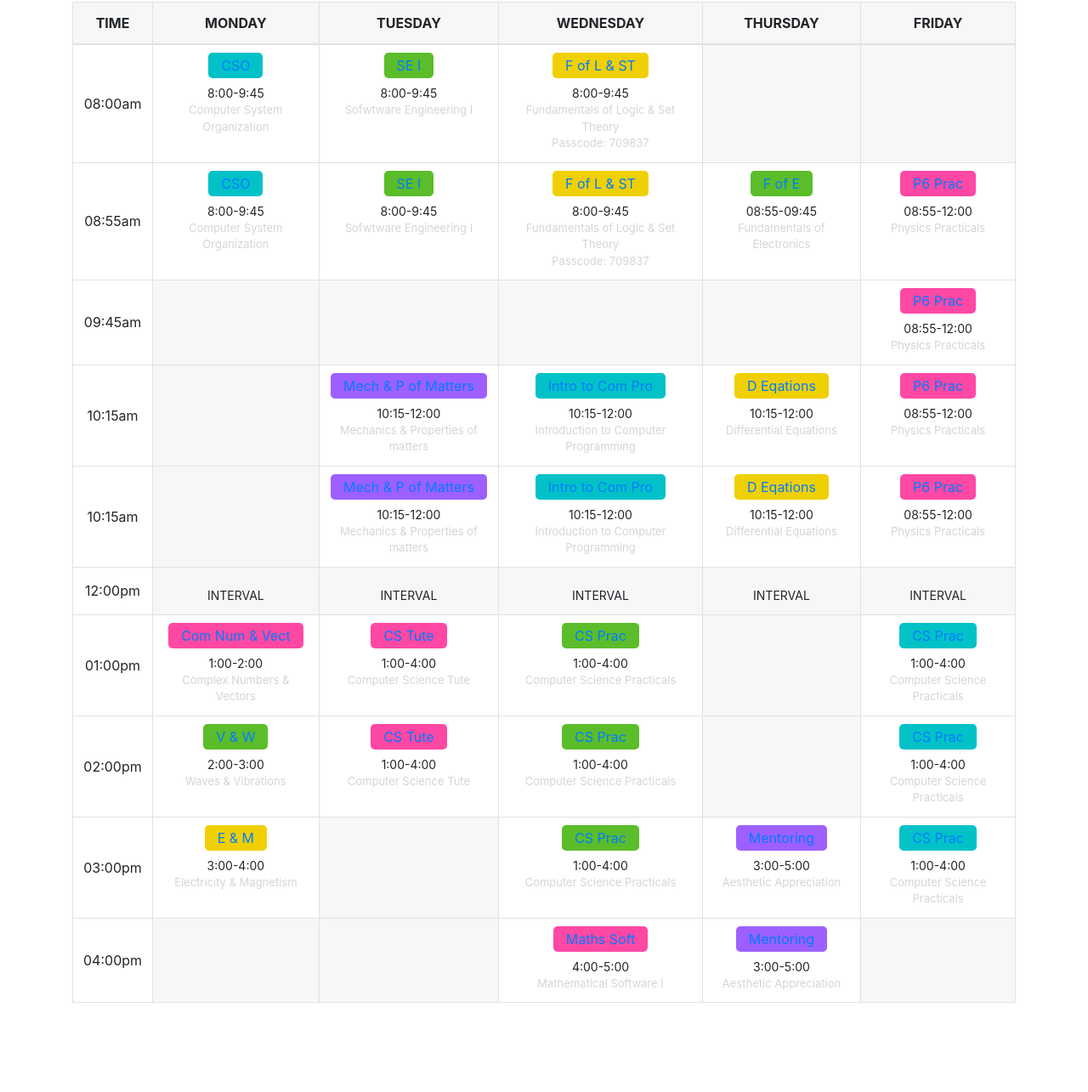
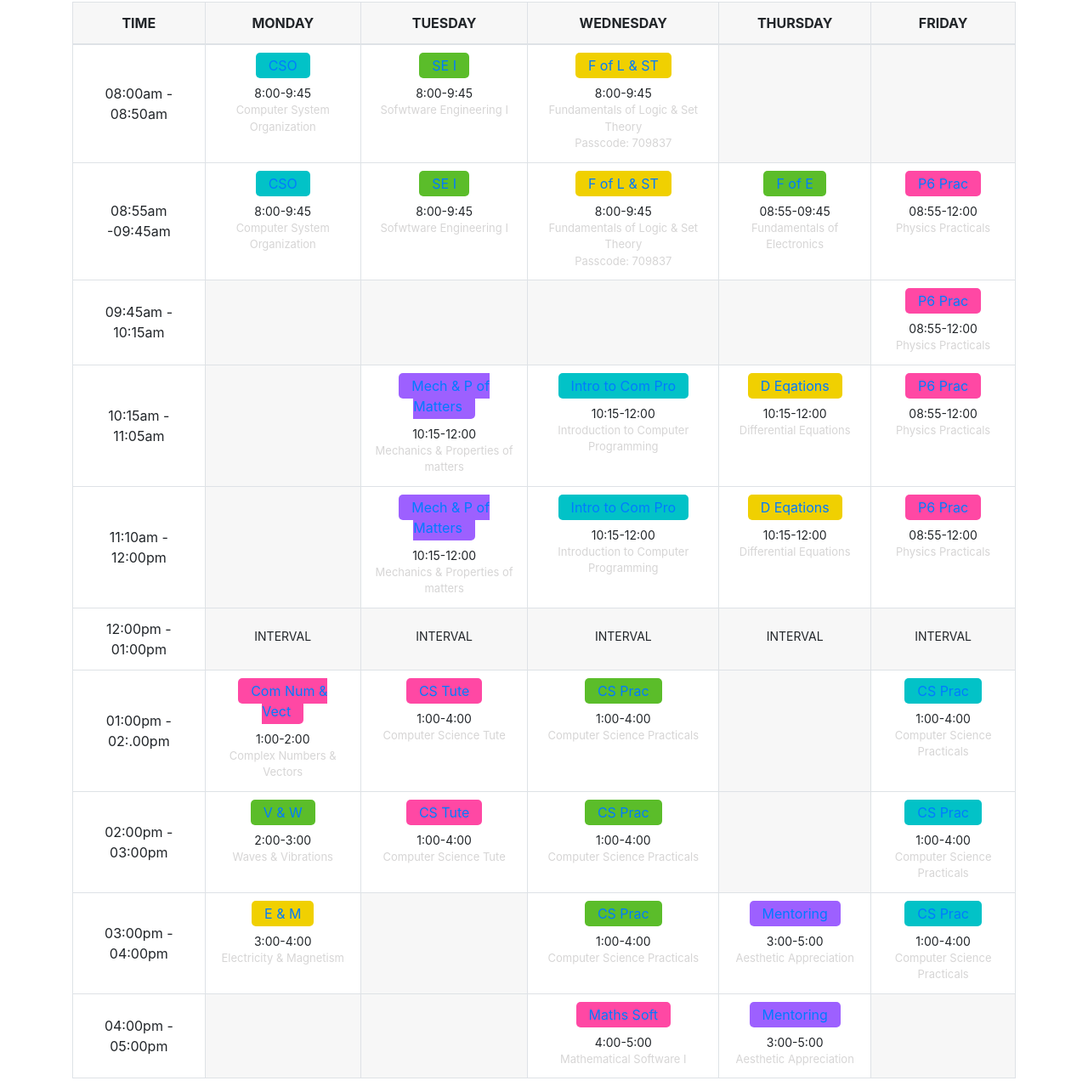
Before and after one commit to DhanukaManuwansha/TimeTable, a plain HTML site: page index.html in a window 1280 px wide. Shown: the part 42-1327 px from the top of the page at 85% size. Before the commit the page ends 1238 px from the top, so only its background shows below. Drawn offline with nearby package versions, Linux system fonts and the light colour scheme.

Commit message:
Add files via upload

```diff
--- a/index.html
+++ b/index.html
@@ -9,6 +9,7 @@
 	<script src="https://code.jquery.com/jquery-1.10.2.min.js"></script>
     <link href="https://cdn.jsdelivr.net/npm/bootstrap@4.4.1/dist/css/bootstrap.min.css" rel="stylesheet">
 	<script src="https://cdn.jsdelivr.net/npm/bootstrap@4.4.1/dist/js/bootstrap.bundle.min.js"></script>
+	<link rel="icon" href="https://img.icons8.com/dusk/64/000000/timetable.png">
 </head>
 <body>
 <div class="container">
@@ -31,7 +32,7 @@
                         </thead>
                         <tbody>
                             <tr>
-                                <td class="align-middle">08:00am</td>
+                                <td class="align-middle">08:00am - 08:50am</td>
                                 <td>
                                     <span class="bg-sky padding-5px-tb padding-15px-lr border-radius-5 margin-10px-bottom text-white font-size16 xs-font-size13"><a href="https://learn.zoom.us/j/67762320259?pwd=OEhRYWVCM0RiVk13THYycVdsM21Mdz09">CSO</a></span>
                                     <div class="margin-10px-top font-size14">8:00-9:45</div>
@@ -60,7 +61,7 @@
                             </tr>
 
                             <tr>
-                                <td class="align-middle">08:55am</td>
+                                <td class="align-middle">08:55am -09:45am</td>
                                 <td>
                                     <span class="bg-sky padding-5px-tb padding-15px-lr border-radius-5 margin-10px-bottom text-white font-size16 xs-font-size13"><a href="https://learn.zoom.us/j/67762320259?pwd=OEhRYWVCM0RiVk13THYycVdsM21Mdz09">CSO</a></span>
                                     <div class="margin-10px-top font-size14">8:00-9:45</div>
@@ -94,7 +95,7 @@
                             </tr>
 
                             <tr>
-                                <td class="align-middle">09:45am</td>
+                                <td class="align-middle">09:45am - 10:15am</td>
                                 <td class="bg-light-gray">
 
                                 </td>
@@ -116,7 +117,7 @@
                             </tr>
 
                             <tr>
-                                <td class="align-middle">10:15am</td>
+                                <td class="align-middle">10:15am - 11:05am</td>
                                 <td class="bg-light-gray">
 
                                 </td>
@@ -144,7 +145,7 @@
                             </tr>
 
                             <tr>
-                                <td class="align-middle">10:15am</td>
+                                <td class="align-middle">11:10am - 12:00pm</td>
                                 <td class="bg-light-gray">
 
                                 </td>
@@ -171,7 +172,7 @@
                             </tr>
 
 							<tr>
-                                <td class="align-middle">12:00pm</td>
+                                <td class="align-middle">12:00pm - 01:00pm</td>
                                 <td class="bg-light-gray">
 								<div class="margin-10px-top font-size14">INTERVAL</div>
                                 </td>
@@ -190,7 +191,7 @@
                             </tr>
 
 							<tr>
-                                <td class="align-middle">01:00pm</td>
+                                <td class="align-middle">01:00pm - 02:.00pm</td>
                                 <td>
                                     <span class="bg-pink padding-5px-tb padding-15px-lr border-radius-5 margin-10px-bottom text-white font-size16  xs-font-size13"><a href="https://zoom.us/j/92429097252?pwd=eW9iS050OUFLTzZpQ1h2SW11TVQ1QT09">Com Num & Vect</a></span>
                                     <div class="margin-10px-top font-size14">1:00-2:00</div>
@@ -218,7 +219,7 @@
                             </tr>
 
 							<tr>
-                                <td class="align-middle">02:00pm</td>
+                                <td class="align-middle">02:00pm - 03:00pm</td>
                                 <td>
                                     <span class="bg-green padding-5px-tb padding-15px-lr border-radius-5 margin-10px-bottom text-white font-size16  xs-font-size13"><a href="https://learn.zoom.us/j/66403323607?pwd=MnAwek1JcnhjTVRWcitCdWxzUGpGUT09">V & W</a></span>
                                     <div class="margin-10px-top font-size14">2:00-3:00</div>
@@ -247,7 +248,7 @@
                             </tr>
 
 							<tr>
-                                <td class="align-middle">03:00pm</td>
+                                <td class="align-middle">03:00pm - 04:00pm</td>
                                 <td>
                                     <span class="bg-yellow padding-5px-tb padding-15px-lr border-radius-5 margin-10px-bottom text-white font-size16  xs-font-size13"><a href="https://learn.zoom.us/j/69941938912?pwd=cE92ZDMvdlY0SkpZcVNHWmEwaVMrUT0">E & M</a></span>
                                     <div class="margin-10px-top font-size14">3:00-4:00</div>
@@ -275,7 +276,7 @@
                             </tr>
 
 							<tr>
-                                <td class="align-middle">04:00pm</td>
+                                <td class="align-middle">04:00pm - 05:00pm</td>
                                 <td class="bg-light-gray">
 
                                 </td>
```
